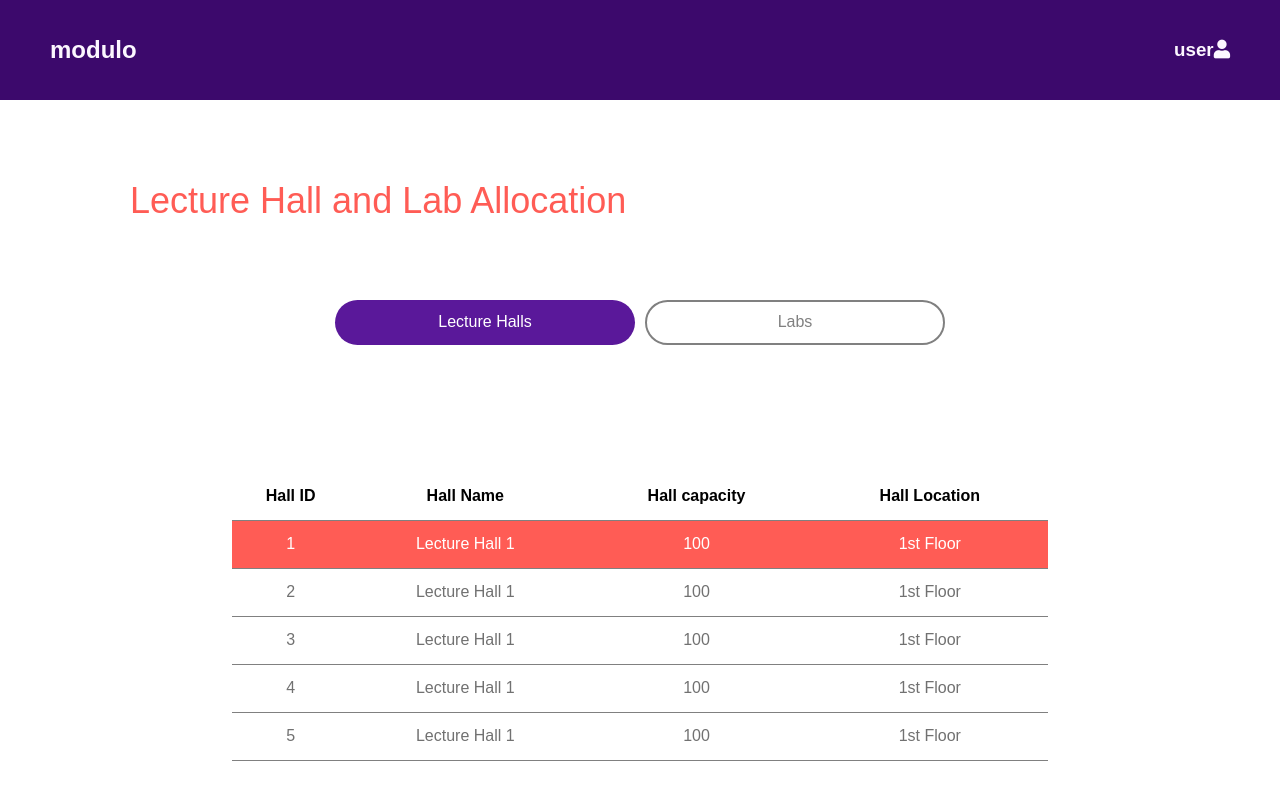
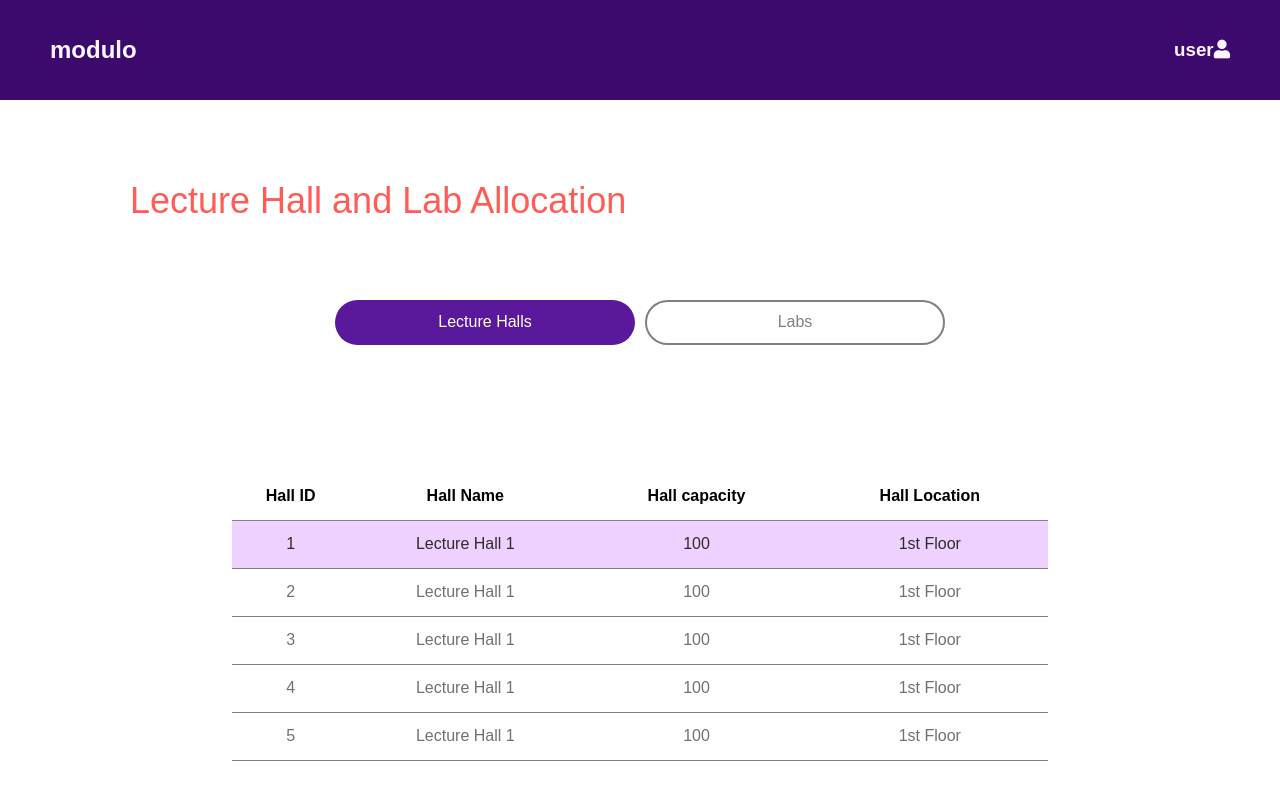
Before and after one commit to GayanKod/Modulo, a React (Create React App) app in the folder client/: page /lec-hall-allocation in a window 1280 px wide. In both pictures the pointer is over the element 640 px from the left and 544 px from the top of the page. Shown: the top 800 px of the page. Built offline with nearby package versions, Linux system fonts and the light colour scheme.

Commit message:
highlight

```diff
--- a/client/src/styles/LecHomePage.scss
+++ b/client/src/styles/LecHomePage.scss
@@ -63,8 +63,8 @@ table {
   tbody {
     color: #717171;
     tr:hover {
-      background: $O;
-      color: white;
+      background: #eed1ff;
+      color: rgb(44, 44, 44);
     }
   }
 
```
